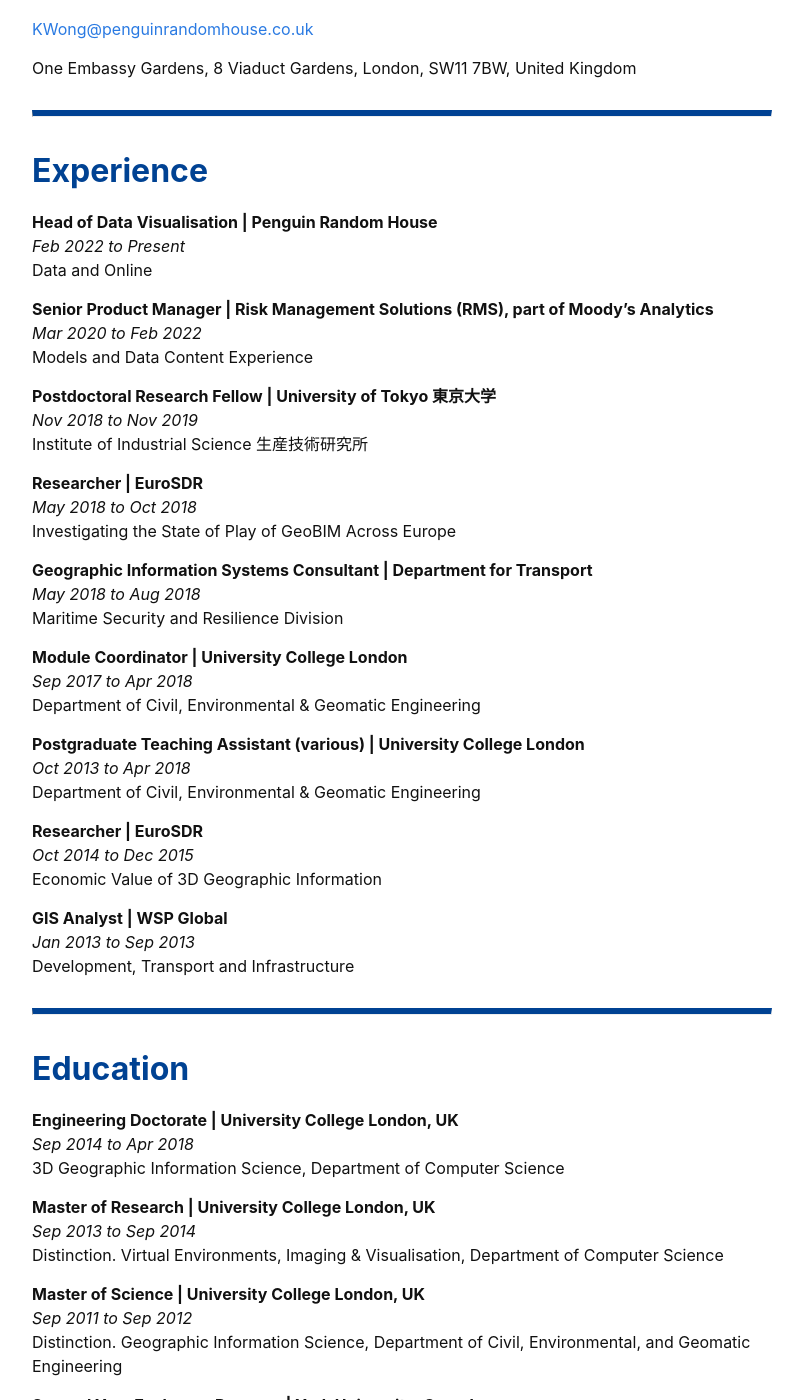
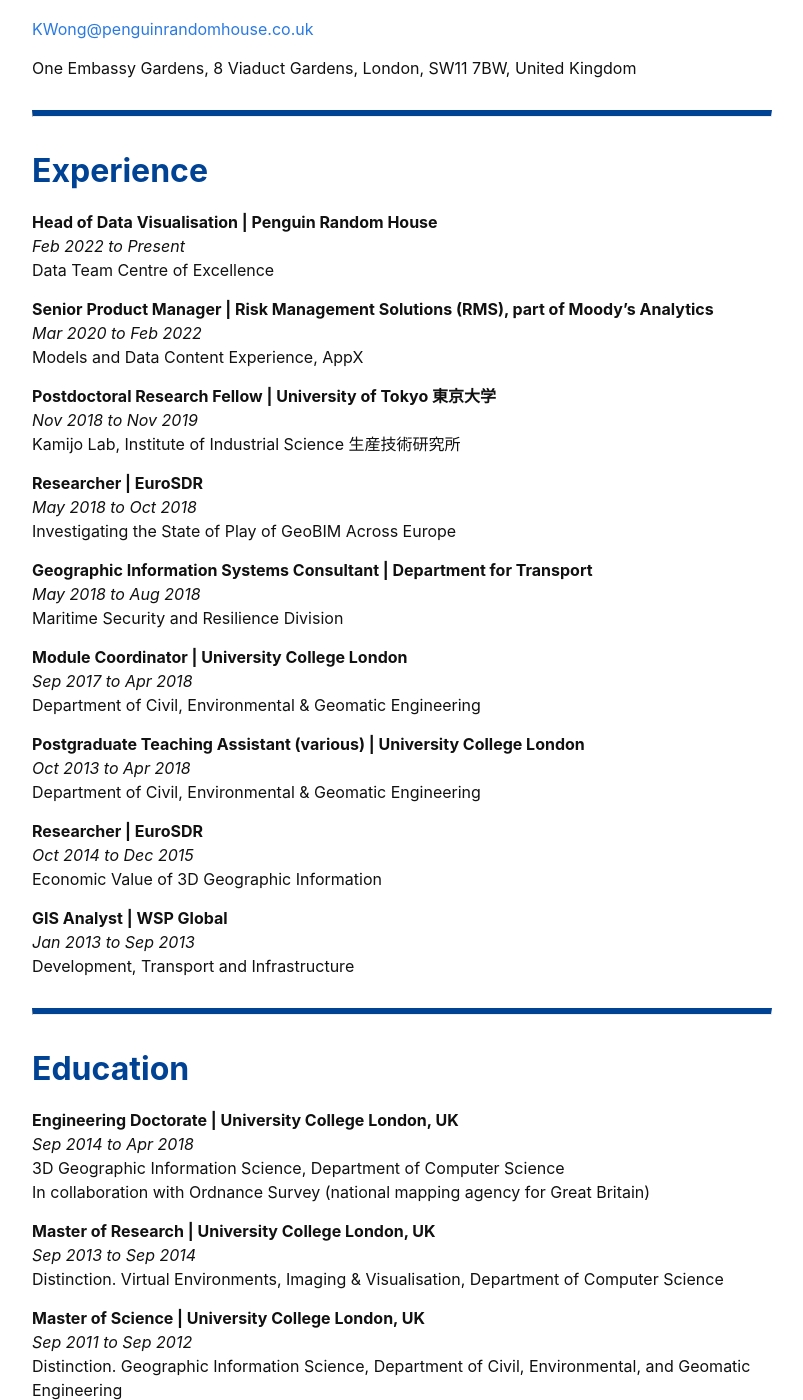
Before and after one commit to kel196/kel196.github.io, a Jekyll site: the page built from index.md, in a window 1280 px wide and 1400 px high, scrolled down 811 px. Shown: the whole window, without its empty margins (238-1041 px from the left). Built offline with Jekyll 4.4.1, drawn with Linux system fonts in a browser that asks for light colours; our own code applies the rules of GitHub Pages for plain Markdown files; some of the changed text lies outside the part shown.

Commit message:
Update index.md

```diff
--- a/index.md
+++ b/index.md
@@ -23,15 +23,15 @@ One Embassy Gardens, 8 Viaduct Gardens, London, SW11 7BW, United Kingdom
 ## Experience
 **Head of Data Visualisation | Penguin Random House**<br />
 *Feb 2022 to Present*<br />
-Data and Online<br />
+Data Team Centre of Excellence<br />
 
 **Senior Product Manager | Risk Management Solutions (RMS), part of Moody's Analytics**<br />
 *Mar 2020 to Feb 2022*<br />
-Models and Data Content Experience<br />
+Models and Data Content Experience, AppX<br />
 
 **Postdoctoral Research Fellow | University of Tokyo 東京大学**<br />
 *Nov 2018 to Nov 2019*<br />
-Institute of Industrial Science 生産技術研究所<br />
+Kamijo Lab, Institute of Industrial Science 生産技術研究所<br />
 
 **Researcher | EuroSDR**<br />
 *May 2018 to Oct 2018*<br />
@@ -62,6 +62,7 @@ Development, Transport and Infrastructure
 **Engineering Doctorate | University College London, UK**<br />
 *Sep 2014 to Apr 2018*<br />
 3D Geographic Information Science, Department of Computer Science<br />
+In collaboration with Ordnance Survey (national mapping agency for Great Britain)<br />
 
 **Master of Research | University College London, UK**<br />
 *Sep 2013 to Sep 2014*<br />
```
Also changed, not shown: other parts of index.md (+2 -2 lines).
